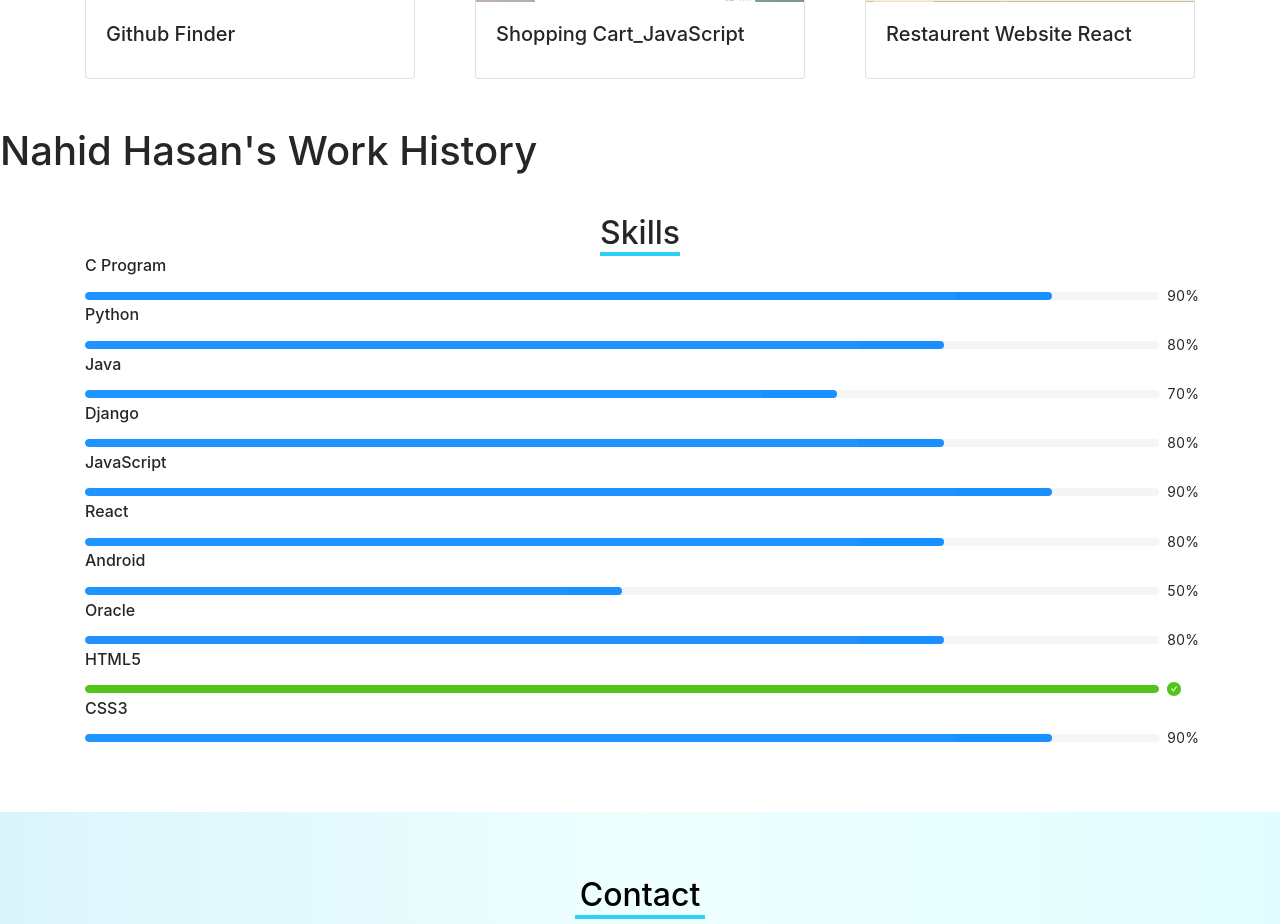
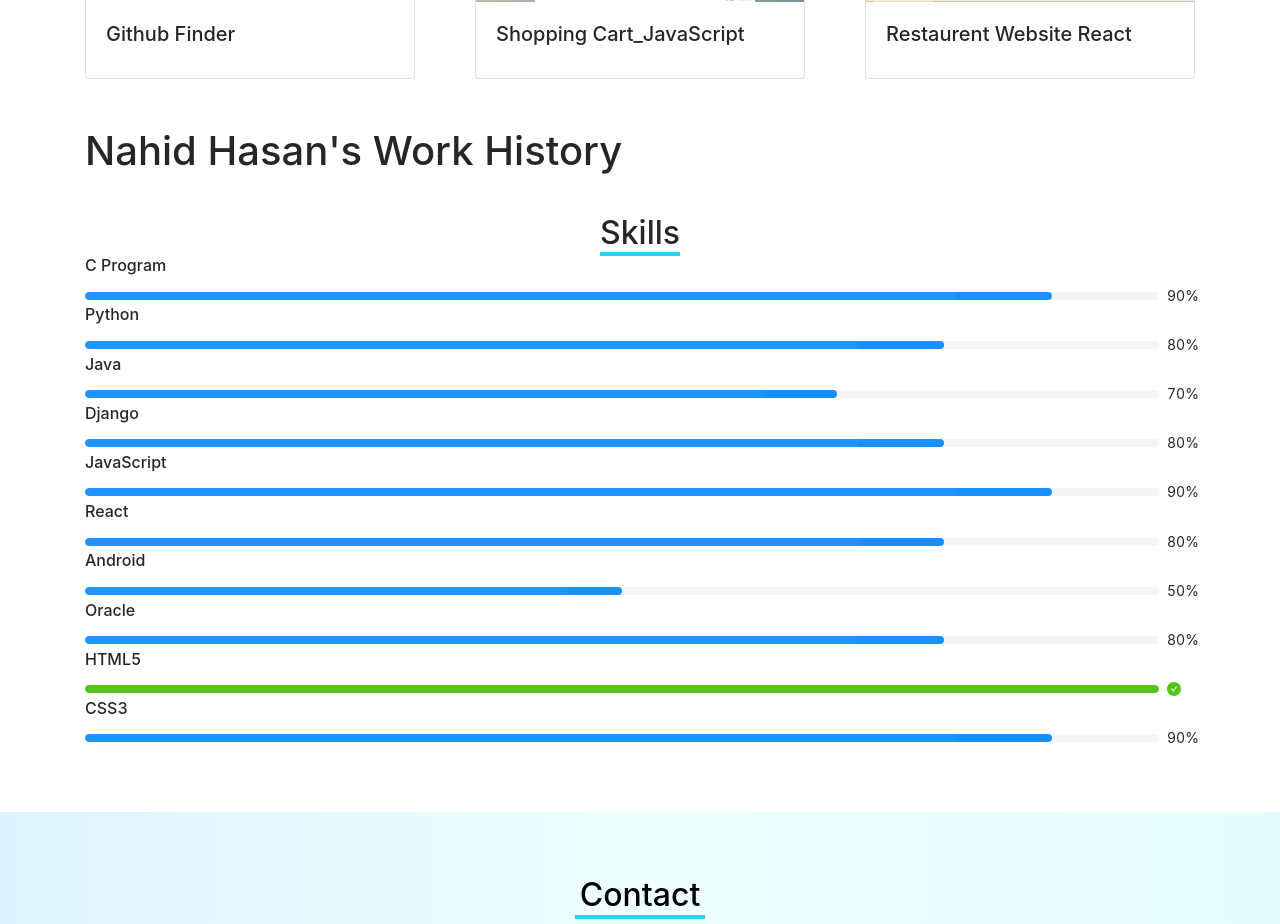
Before and after one commit to Nahid2194/My_Portfolio_React, a React (Create React App) app: page /resume in a window 1280 px wide. Shown: the part 1320-2244 px from the top of the page. Built offline with nearby package versions, Linux system fonts and the light colour scheme.

Commit message:
title updated

```diff
--- a/src/components/Skill/Skill.js
+++ b/src/components/Skill/Skill.js
@@ -4,7 +4,7 @@ import 'antd/dist/antd.css';
 const Skill = () => {
     return (
         <div>
-            <h1>Nahid Hasan's Work History</h1>
+            <h1 className="container">Nahid Hasan's Work History</h1>
             <h2 style={{ borderBottom: "4px solid #2cd0f5", width: "80px", margin: "auto auto", marginTop: "3%", textAlign: "center" }}>Skills</h2>
             <div className="container" style={{ marginBottom: "5%" }}>
                 <h6>C Program</h6> <Progress percent={90} status="active" />
```
